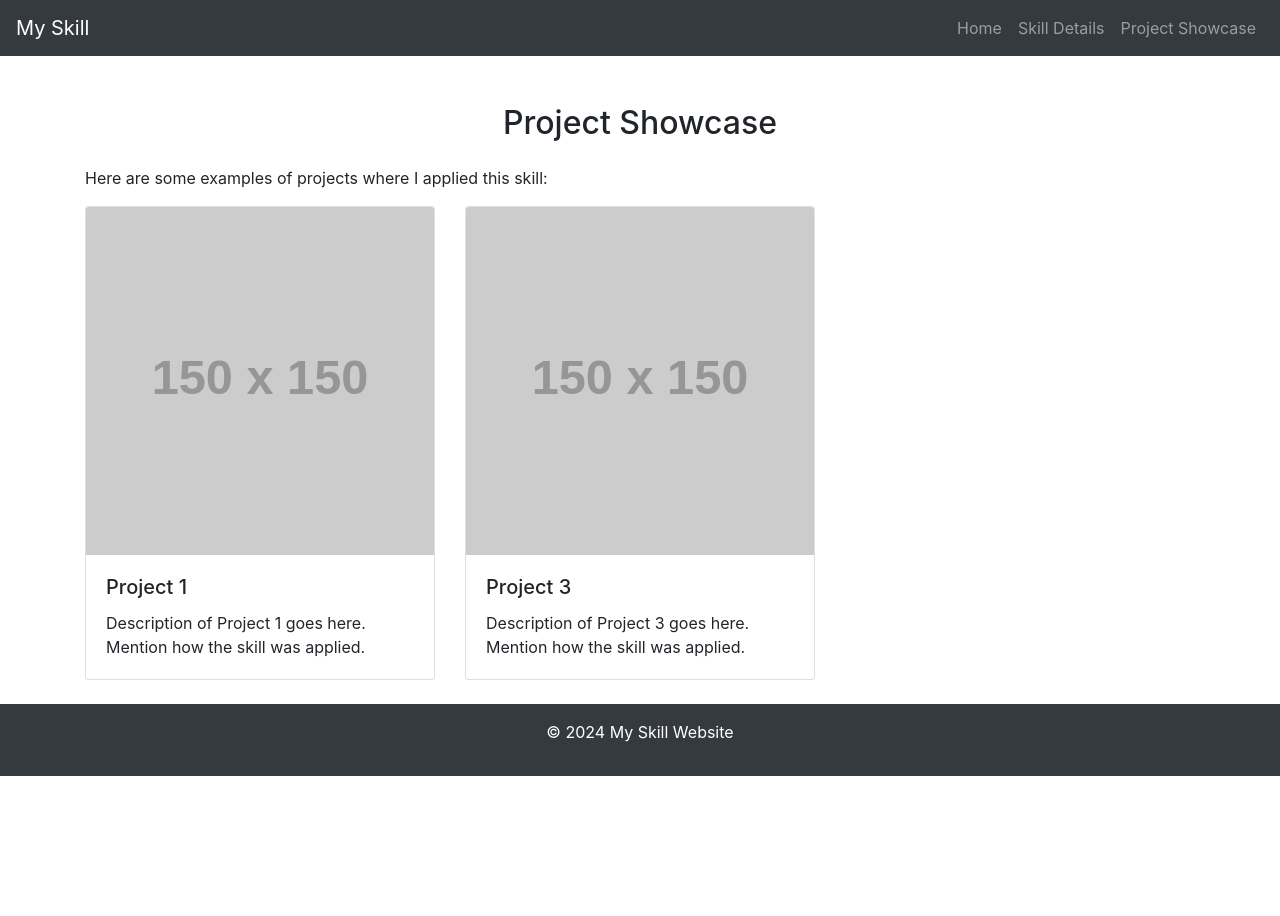
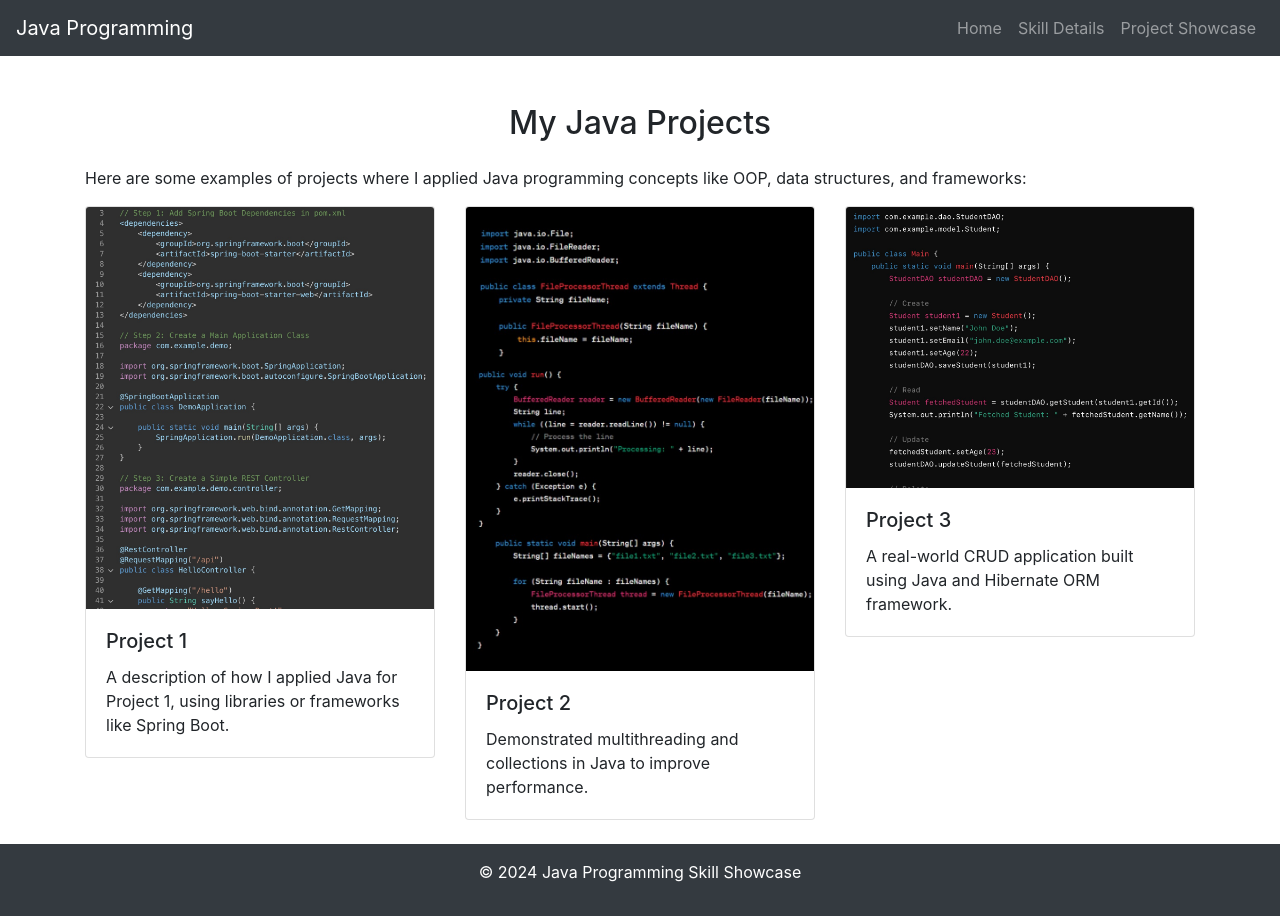
Before and after one commit to asid1424/CISC-3630-Assignment, a plain HTML site: page projects.html in a window 1280 px wide. Before the commit the page ends 800 px from the top, so only its background shows below. Drawn offline with nearby package versions, Linux system fonts and the light colour scheme; placeholder pictures from the web are drawn by us.

Commit message:
maybe last

```diff
--- a/projects.html
+++ b/projects.html
@@ -3,13 +3,13 @@
 <head>
     <meta charset="UTF-8">
     <meta name="viewport" content="width=device-width, initial-scale=1.0">
-    <title>Project Showcase | My Skill Website</title>
+    <title>Project Showcase | Java Programming</title>
     <link href="https://stackpath.bootstrapcdn.com/bootstrap/4.5.2/css/bootstrap.min.css" rel="stylesheet">
 </head>
 <body>
     <!-- Navigation Bar -->
     <nav class="navbar navbar-expand-lg navbar-dark bg-dark">
-        <a class="navbar-brand" href="index.html">My Skill</a>
+        <a class="navbar-brand" href="index.html">Java Programming</a>
         <button class="navbar-toggler" type="button" data-toggle="collapse" data-target="#navbarNav">
             <span class="navbar-toggler-icon"></span>
         </button>
@@ -24,24 +24,33 @@
 
     <!-- Project Showcase Content -->
     <div class="container mt-5">
-        <h2 class="text-center">Project Showcase</h2>
-        <p class="text-justify mt-4">Here are some examples of projects where I applied this skill:</p>
+        <h2 class="text-center">My Java Projects</h2>
+        <p class="text-justify mt-4">Here are some examples of projects where I applied Java programming concepts like OOP, data structures, and frameworks:</p>
         <div class="row">
             <div class="col-md-4">
                 <div class="card mb-4">
-                    <img src="https://via.placeholder.com/150" class="card-img-top" alt="Project 1">
+                    <img src="project1.jpeg" class="card-img-top" alt="Project 1">
                     <div class="card-body">
                         <h5 class="card-title">Project 1</h5>
-                        <p class="card-text">Description of Project 1 goes here. Mention how the skill was applied.</p>
+                        <p class="card-text">A description of how I applied Java for Project 1, using libraries or frameworks like Spring Boot.</p>
                     </div>
                 </div>
             </div>
             <div class="col-md-4">
                 <div class="card mb-4">
-                    <img src="https://via.placeholder.com/150" class="card-img-top" alt="Project 3">
+                    <img src="project2.jpeg" class="card-img-top" alt="Project 2">
+                    <div class="card-body">
+                        <h5 class="card-title">Project 2</h5>
+                        <p class="card-text">Demonstrated multithreading and collections in Java to improve performance.</p>
+                    </div>
+                </div>
+            </div>
+            <div class="col-md-4">
+                <div class="card mb-4">
+                    <img src="project3.jpeg" class="card-img-top" alt="Project 3">
                     <div class="card-body">
                         <h5 class="card-title">Project 3</h5>
-                        <p class="card-text">Description of Project 3 goes here. Mention how the skill was applied.</p>
+                        <p class="card-text">A real-world CRUD application built using Java and Hibernate ORM framework.</p>
                     </div>
                 </div>
             </div>
@@ -50,7 +59,7 @@
 
     <!-- Footer -->
     <footer class="bg-dark text-white text-center py-3">
-        <p>&copy; 2024 My Skill Website</p>
+        <p>&copy; 2024 Java Programming Skill Showcase</p>
     </footer>
 
     <script src="https://code.jquery.com/jquery-3.5.1.slim.min.js"></script>
```
Also changed, not shown: index.html (+5 -5 lines), skill.html (+15 -7 lines), project1.jpeg (added), project2.jpeg (added), project3.jpeg (added).
